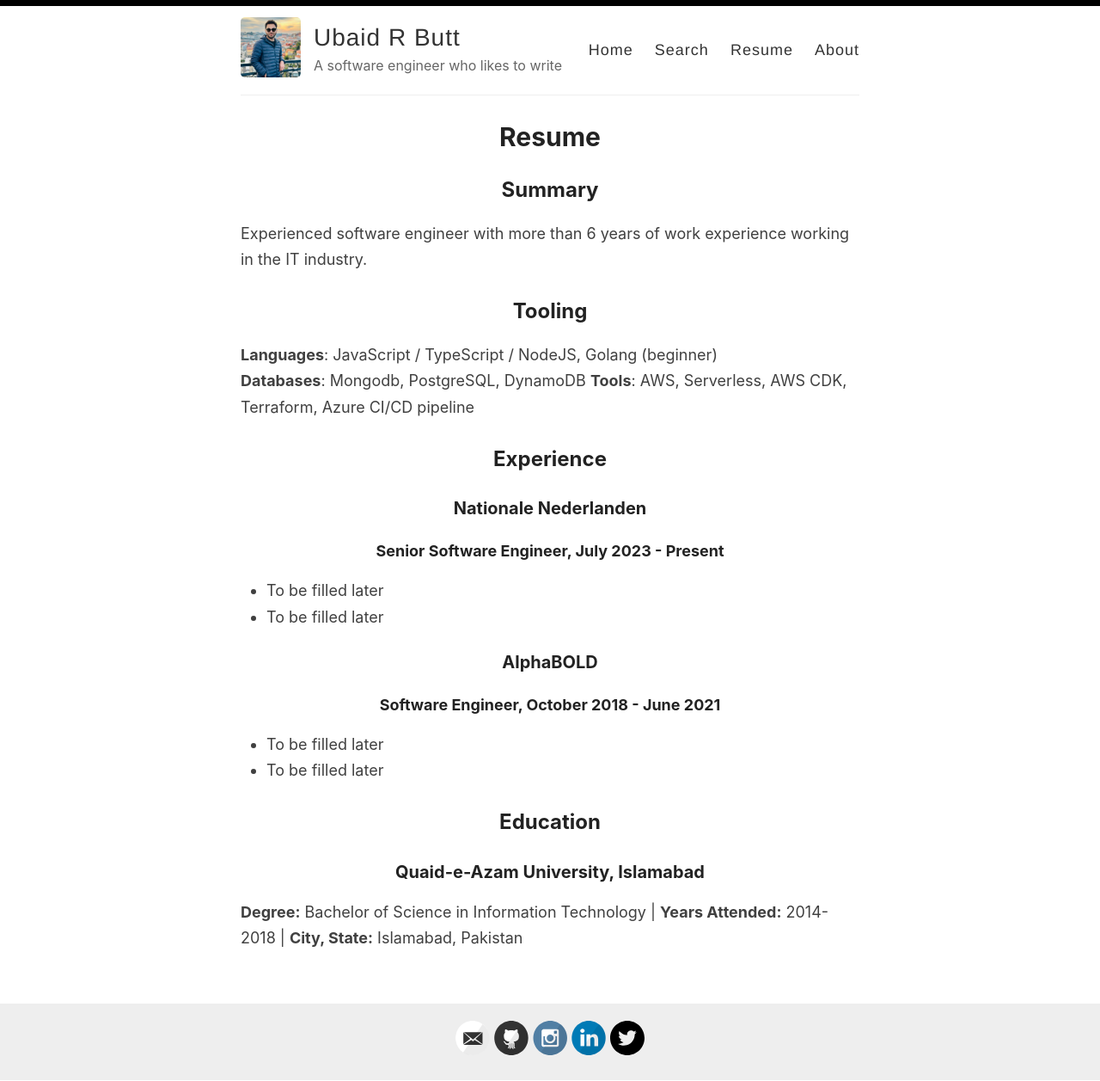
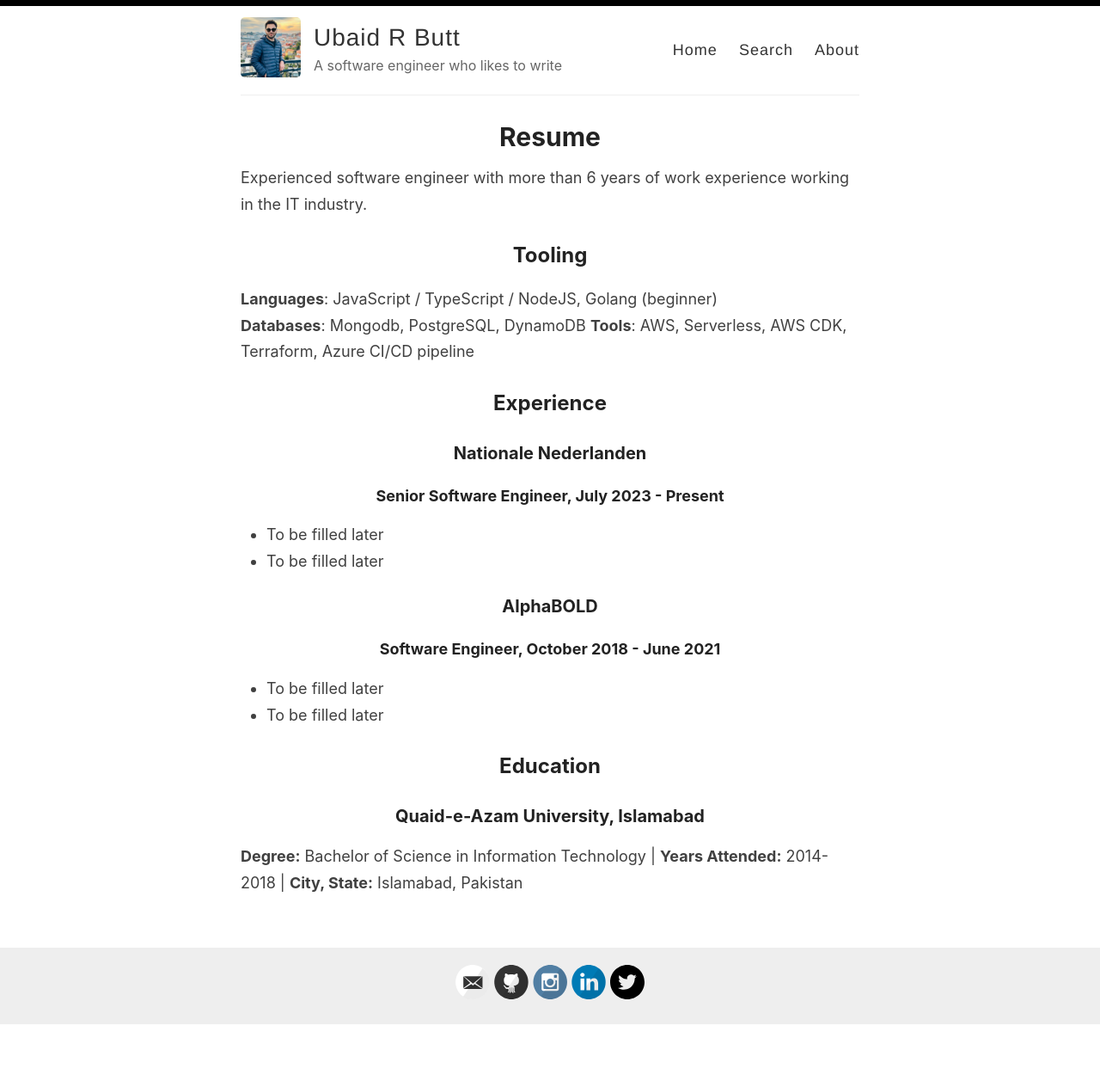
Before and after one commit to Ubaidbutt/ubaidbutt.github.io, a Jekyll site: the page built from _pages/resume.md, in a window 1280 px wide. Shown: the whole page at 86% size. Built offline with Jekyll 4.4.1, drawn with Linux system fonts in a browser that asks for light colours; after the commit the page ends 1192 px from its top, so only the background shows below that.

Commit message:
remove resume link

```diff
--- a/_layouts/default.html
+++ b/_layouts/default.html
@@ -30,7 +30,6 @@
             <nav>
               <a href="{{ site.baseurl }}/">Home</a>
               <a href="{{ site.baseurl }}/search">Search</a>
-              <a href="{{ site.baseurl }}/resume">Resume</a>
               <a href="{{ site.baseurl }}/about">About</a>
             </nav>
           </header>
--- a/_pages/resume.md
+++ b/_pages/resume.md
@@ -4,7 +4,6 @@
 permalink: /resume/
 ---
 
-## Summary
 Experienced software engineer with more than 6 years of work experience working in the IT industry.
 
 ## Tooling
```
